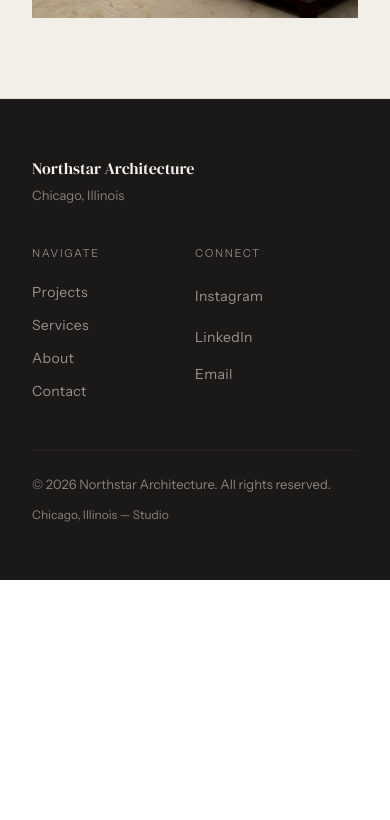
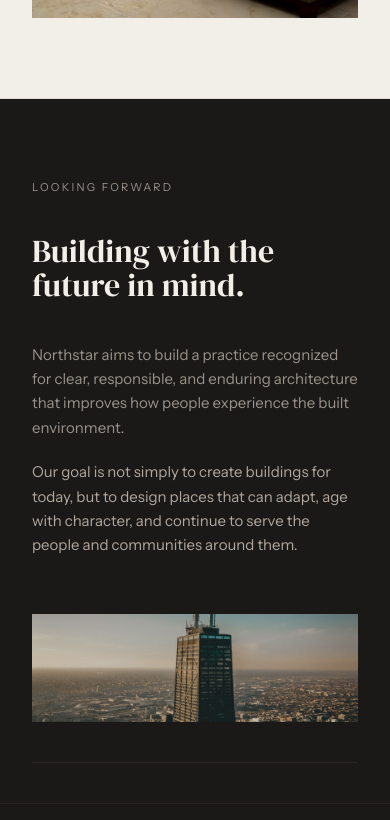
Before and after one commit to SebasNovillo/northstar-architecture, a Next.js app: page /about in a window 390 px wide. Shown: the part 4564-5384 px from the top of the page. Before the commit the page ends 5144 px from the top, so only its background shows below. Built offline with nearby package versions, Linux system fonts and the light colour scheme.

Commit message:
Add Looking Forward section to About page
Implement the Looking Forward section based on the approved Figma design, including responsive layout, content, and temporary architectural imagery.

```diff
--- a/app/about/page.tsx
+++ b/app/about/page.tsx
@@ -2,6 +2,7 @@ import type { Metadata } from "next";
 
 import { AboutApproach } from "@/components/about/AboutApproach";
 import { AboutHero } from "@/components/about/AboutHero";
+import { LookingForward } from "@/components/about/LookingForward";
 import { Principles } from "@/components/about/Principles";
 import { StudioFacts } from "@/components/about/StudioFacts";
 import { StudioStory } from "@/components/about/StudioStory";
@@ -25,6 +26,7 @@ export default function AboutPage() {
         <StudioStory />
         <Principles />
         <StudioFacts />
+        <LookingForward />
       </main>
 
       <Footer />
--- /dev/null
+++ b/components/about/LookingForward.tsx
@@ -0,0 +1,57 @@
+import Image from "next/image";
+
+export function LookingForward() {
+  return (
+    <section
+      aria-labelledby="looking-forward-heading"
+      className="bg-[#1a1917] text-[#f2eee8]"
+    >
+      <div className="mx-auto max-w-[1440px] px-8 pt-20 md:px-12 md:pt-28 lg:px-16 lg:pt-36">
+        <div className="grid gap-y-10 pb-14 md:grid-cols-12 md:gap-x-8 md:pb-20">
+          <div className="md:col-span-6">
+            <p className="mb-10 text-[11px] tracking-[0.2em] text-[#9a928a] uppercase md:mb-14">
+              Looking Forward
+            </p>
+
+            <h2
+              id="looking-forward-heading"
+              className="font-serif text-[clamp(2rem,4vw,3.5rem)] leading-[1.05] font-normal"
+            >
+              Building with the
+              <br />
+              future in mind.
+            </h2>
+          </div>
+
+          <div className="flex flex-col justify-end gap-5 md:col-span-5 md:col-start-8">
+            <p className="text-[15px] leading-relaxed text-[#9a928a]">
+              Northstar aims to build a practice recognized for clear,
+              responsible, and enduring architecture that improves how people
+              experience the built environment.
+            </p>
+
+            <p className="text-[15px] leading-relaxed text-[#b0a79f]">
+              Our goal is not simply to create buildings for today, but to
+              design places that can adapt, age with character, and continue to
+              serve the people and communities around them.
+            </p>
+          </div>
+        </div>
+
+        <figure className="relative aspect-[3/1] overflow-hidden bg-[#2a2520]">
+          <Image
+            src="/images/northstar-hero-chicago.jpg"
+            alt="Chicago skyline centered on the John Hancock Center"
+            fill
+            sizes="(min-width: 1440px) 1312px, (min-width: 768px) calc(100vw - 6rem), calc(100vw - 4rem)"
+            className="object-cover object-center opacity-75"
+          />
+        </figure>
+      </div>
+
+      <div className="mx-auto max-w-[1440px] px-8 py-10 md:px-12 md:py-14 lg:px-16">
+        <div aria-hidden="true" className="border-t border-[#2a2520]" />
+      </div>
+    </section>
+  );
+}
```
